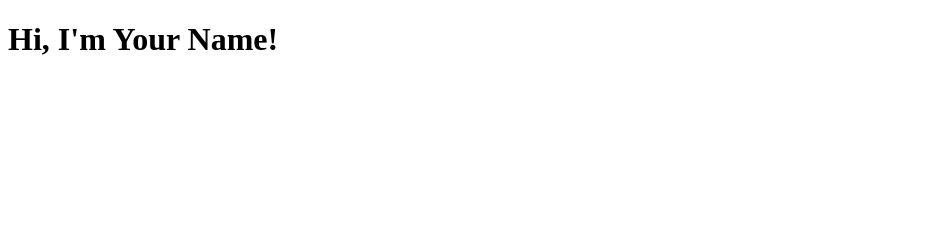
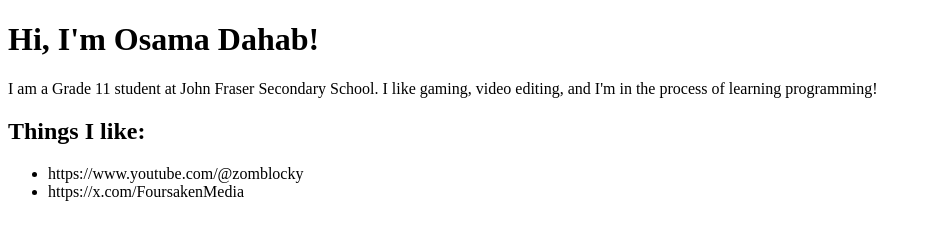
Before and after one commit to BlockFortressWar/BlockFortressWar.github.io, a plain HTML site: page index.html in a window 1280 px wide. Shown: the whole page, without its empty margins (0-931 px from the left). Drawn offline with Linux system fonts and the light colour scheme.

Commit message:
Update index.html

```diff
--- a/index.html
+++ b/index.html
@@ -3,9 +3,15 @@
 <head>
   <meta charset="utf-8">
   <meta name="viewport" content="width=device-width, initial-scale=1">
-  <title>Osama Dhab</title>
+  <title>Block Fortress War</title>
 </head>
 <body>
-  <h1>Hi, I'm Your Name!</h1>
+  <h1>Hi, I'm Osama Dahab!</h1>
+  <p>I am a Grade 11 student at John Fraser Secondary School. I like gaming, video editing, and I'm in the process of learning programming!</p>
+  <h2>Things I like:</h2>
+  <ul>
+    <li>https://www.youtube.com/@zomblocky</li>
+    <li>https://x.com/FoursakenMedia</li>
+  </ul>
 </body>
 </html>
```
